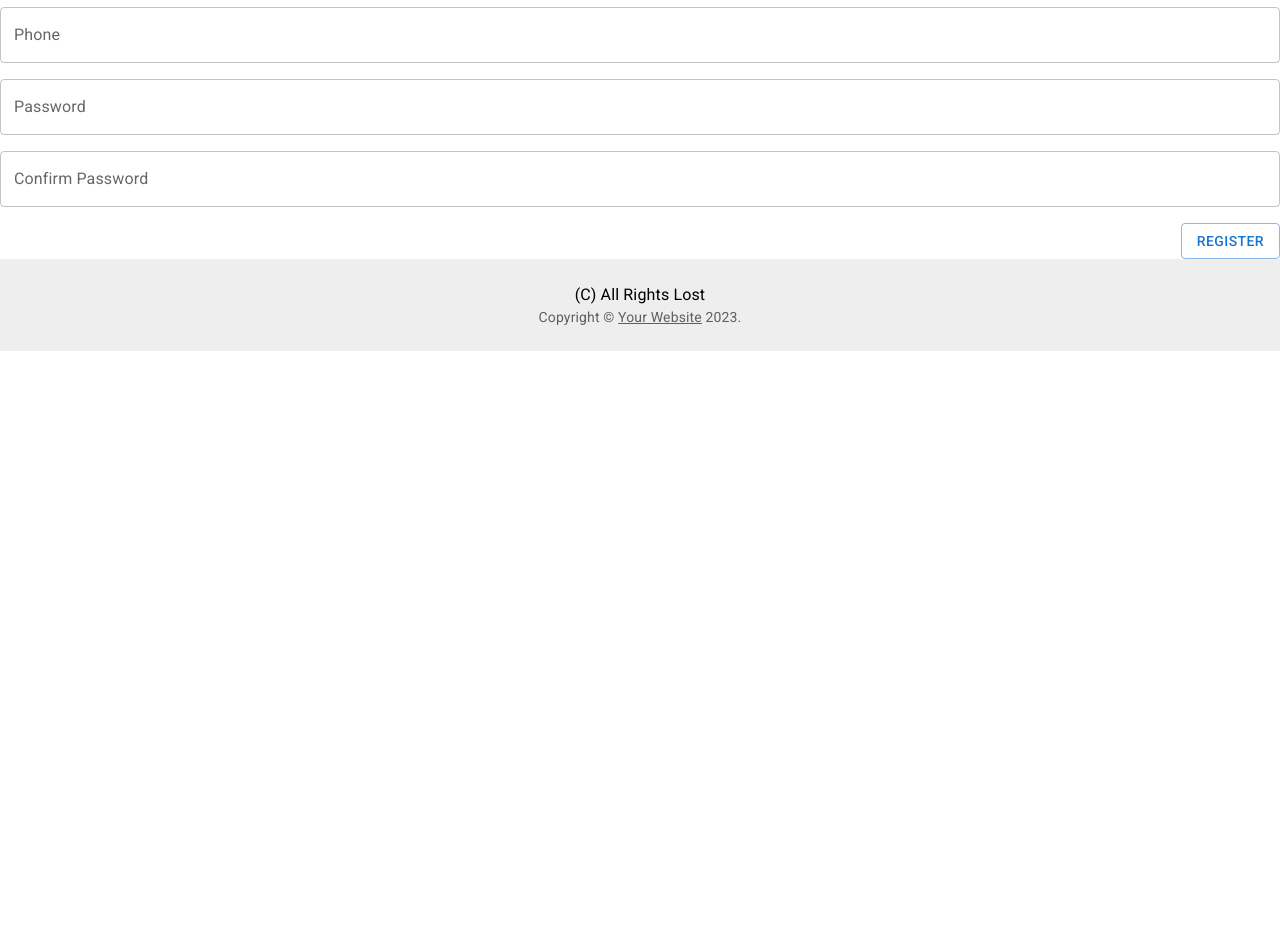
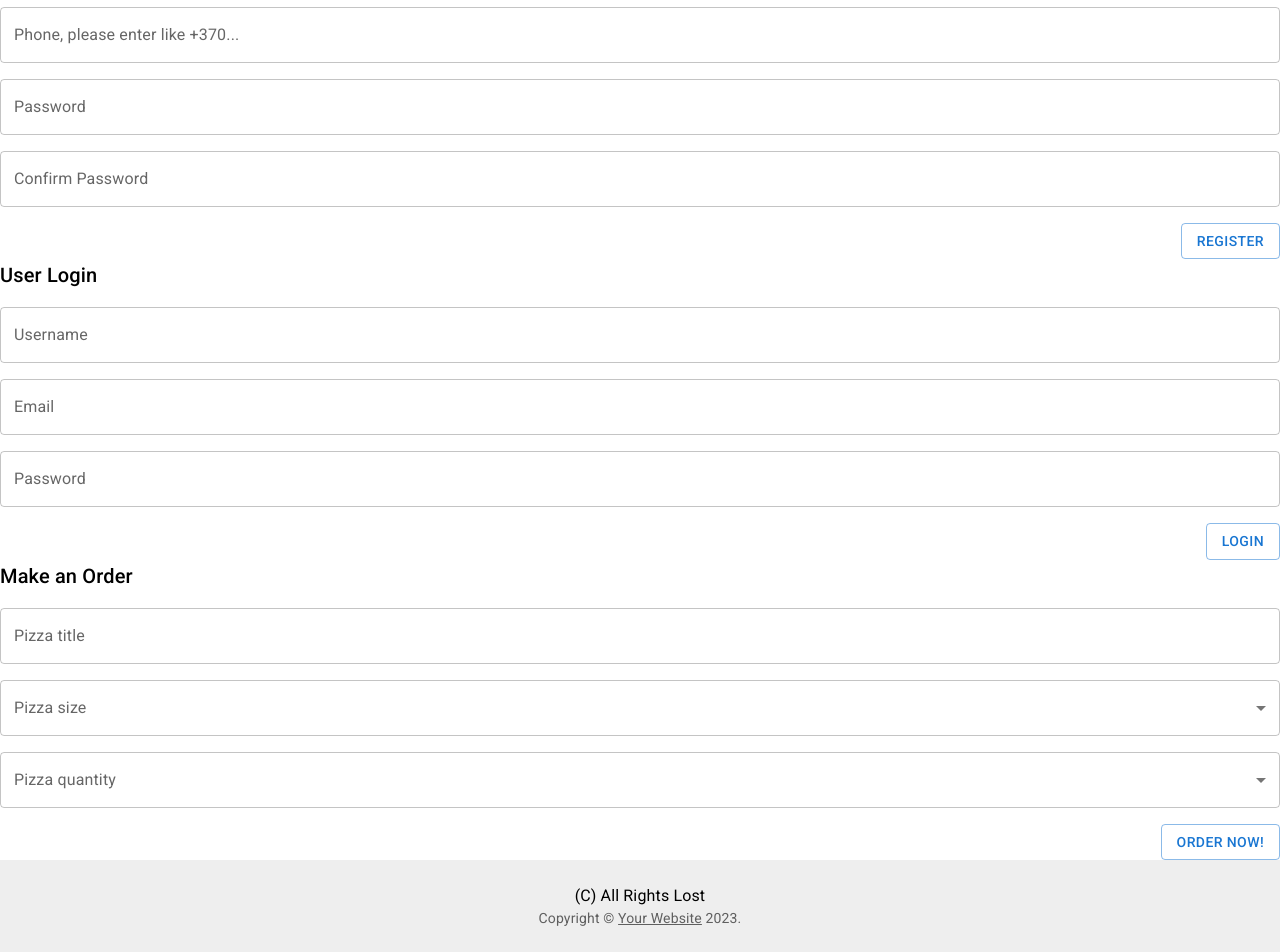
Before and after one commit to gamblerLt/pizza-3, a React (Create React App) app in the folder pizza-ui/: page / in a window 1280 px wide. Shown: the part 727-1679 px from the top of the page. Before the commit the page ends 1078 px from the top, so only its background shows below. Built offline with nearby package versions, Linux system fonts and the light colour scheme.

Commit message:
Forms are done

```diff
--- a/pizza-ui/src/components/content/Content.js
+++ b/pizza-ui/src/components/content/Content.js
@@ -1,6 +1,8 @@
 import {Container} from "@mui/material";
 import Pizza from "../forms/Pizza";
-import User from "../forms/User";
+import UserRegistration from "../forms/UserRegistration";
+import UserLogin from "../forms/UserLogin";
+import Order from "../forms/Order";
 
 const Content = () => {
 
@@ -15,7 +17,9 @@ const Content = () => {
                        }}>
 
                <Pizza/>
-                <User/>
+                <UserRegistration/>
+                <UserLogin/>
+                <Order/>
 
 
             </Container>
--- a/pizza-ui/src/components/forms/FormTextInput.js
+++ b/pizza-ui/src/components/forms/FormTextInput.js
@@ -9,7 +9,7 @@ const FormTextInput = ({error, name, label = 'Type something here', type = 'text
                label={label}
                variant="outlined"
                error={error}
-        type={type}
+               type={type}
         />
         <ErrorMessage name={name}
                       component={FormHelperText}/>
--- a/pizza-ui/src/components/forms/Order.js
+++ b/pizza-ui/src/components/forms/Order.js
@@ -0,0 +1,83 @@
+import {Formik, Form, Field} from 'formik';
+import {Stack, Typography, CircularProgress, Button, FormControl, InputLabel, Select, MenuItem} from "@mui/material";
+import * as Yup from 'yup';
+import FormTextInput from "./FormTextInput";
+
+const orderValidationSchema = Yup.object().shape(
+    {
+    name: Yup.string()
+    .required('Pizza title is required'),
+    size: Yup.string()
+    .required('Pizza size is required'),
+    quantity: Yup.number()
+    .required('Quantity is required')
+}
+)
+const Order = () => (
+    <Formik initialValues={{
+        name: '',
+        size: '',
+        quantity: ''
+    }}
+
+    onSubmit={(values, helpers) => {
+        console.log('values', values);
+        console.log('helper', helpers);
+
+        setTimeout(() => {
+            helpers.setSubmitting(false);
+            helpers.resetForm();
+        }, 5000);
+    }}
+            validationSchema={orderValidationSchema}
+            >
+        {props => (
+            <Form>
+                <Stack spacing={2} direction="column">
+
+                    <Typography variant="h6" component="h6">Make an Order</Typography>
+
+                   {<FormTextInput error={props.touched.name && !!props.errors.name} name="name" label="Pizza title"/>}
+
+                    <FormControl error={props.touched.size && !!props.errors.size} fullWidth>
+                        <InputLabel id="size-label">Pizza size</InputLabel>
+                        <Field
+                            as={Select}
+                            labelId="size-label"
+                            id="size"
+                            name="size"
+                        >
+                            <MenuItem value="L">L</MenuItem>
+                            <MenuItem value="XL">XL</MenuItem>
+                        </Field>
+                    </FormControl>
+                   {/* <FormTextInput error={props.touched.quantity && !!props.errors.quantity} name="quantity" label="Pizza quantity"/>*/}
+                    <FormControl error={props.touched.quantity && !!props.errors.quantity} fullWidth>
+                        <InputLabel id="quantity-label">Pizza quantity</InputLabel>
+                        <Field
+                            as={Select}
+                            labelId="quantity-label"
+                            id="quantity"
+                            name="quantity"
+                        >
+                            <MenuItem value="1">1</MenuItem>
+                            <MenuItem value="2">2</MenuItem>
+                            <MenuItem value="3">3</MenuItem>
+                            <MenuItem value="4">4</MenuItem>
+                            <MenuItem value="5">5</MenuItem>
+                        </Field>
+                    </FormControl>
+
+                </Stack>
+                <Typography sx={{textAlign: 'right', mt: 2}}>
+                    {
+                        props.isSubmitting ? <CircularProgress/> : <Button variant="outlined" type="submit">Order now!</Button>
+                    }
+                </Typography>
+            </Form>
+        )}
+
+
+    </Formik>
+)
+export default Order;
--- a/pizza-ui/src/components/forms/Pizza.js
+++ b/pizza-ui/src/components/forms/Pizza.js
@@ -1,16 +1,16 @@
-import {Form, Formik} from "formik";
-import {Button, CircularProgress, FormControl, FormHelperText, Stack, Typography} from "@mui/material";
+import { Formik, Form, Field } from 'formik';
+import { Stack, Typography, CircularProgress, Button, FormControl, InputLabel, Select, MenuItem } from '@mui/material';
 import * as Yup from 'yup';
 import FormTextInput from "./FormTextInput";
 
 const pizzaValidationSchema = Yup.object().shape(
     {
         name: Yup.string()
-            .min(5, 'Name must be more then 5 symbols')
-            .max(10, 'Name must be less then 10 symbols')
-            .required('Name is required'),
+            .min(5, 'Pizza title must be more then 5 symbols')
+            .max(10, 'Pizza title must be less then 20 symbols')
+            .required('Pizza title is required'),
         size: Yup.string()
-            .required('Size is required'),
+            .required('Pizza size is required'),
         description: Yup.string()
             .required('Description is required'),
         quantity: Yup.number()
@@ -54,9 +54,22 @@ const Pizza = () => (
                     <FormTextInput error={props.touched.name && !!props.errors.name}
                                    name="name"
                                    label="Pizza title"/>
-                    <FormTextInput error={props.touched.size && !!props.errors.size}
+                   {/* <FormTextInput error={props.touched.size && !!props.errors.size}
                                    name="size"
-                                   label="Pizza size"/>
+                                   label="Pizza size"/>*/}
+                    <FormControl error={props.touched.size && !!props.errors.size} fullWidth>
+                        <InputLabel id="size-label">Pizza size</InputLabel>
+                        <Field
+                            as={Select}
+                            labelId="size-label"
+                            id="size"
+                            name="size"
+                        >
+                            <MenuItem value="L">L</MenuItem>
+                            <MenuItem value="XL">XL</MenuItem>
+                        </Field>
+                    </FormControl>
+
                     <FormTextInput error={props.touched.description && !!props.errors.description}
                                    name="description"
                                    label="Pizza description"/>
--- /dev/null
+++ b/pizza-ui/src/components/forms/UserLogin.js
@@ -0,0 +1,57 @@
+import React from "react";
+import {Form, Formik} from "formik";
+import * as Yup from "yup";
+import {Button, CircularProgress, FormControl, FormHelperText, Stack, Typography} from "@mui/material";
+import FormTextInput from "./FormTextInput";
+
+const loginValidationSchema = Yup.object().shape({
+    username: Yup.string()
+        .min(5, 'Username must be more than 5 symbols')
+        .max(10, 'Username must be les than 10 symbols')
+        .required('Username is required'),
+    email: Yup.string()
+        .email('Invalid email')
+        .required('Email is required'),
+    password: Yup.string()
+        .required('Password is required')
+
+});
+
+const UserLogin = () => (
+    <Formik
+        initialValues={{
+            username: '',
+            email: '',
+            password: ''
+        }}
+
+
+        onSubmit={(values, helpers) => {
+            console.log('values', values);
+            console.log('helper', helpers);
+
+            setTimeout(() => {
+                helpers.setSubmitting(false);
+                helpers.resetForm();
+            }, 5000);
+        }}
+        validationSchema={loginValidationSchema}>
+
+        {props => (
+            <Form>
+                <Stack spacing={2} direction="column">
+                   <Typography variant="h6" component="h6">User Login</Typography>
+                    <FormTextInput error={props.touched.username && !!props.errors.username} name="username" label="Username"/>
+                    <FormTextInput error={props.touched.email && !!props.errors.email} name="email" label="Email" />
+                    <FormTextInput error={props.touched.password && !!props.errors.password} name="password"
+                                   label="Password"/>
+                </Stack>
+                <Typography sx={{ textAlign: 'right', mt: 2 }}>
+                    {props.isSubmitting ? <CircularProgress /> : <Button variant="outlined" type="submit">Login</Button>}
+                </Typography>
+            </Form>
+        )}
+    </Formik>
+
+);
+export default UserLogin;
--- a/pizza-ui/src/components/forms/User.js
+++ b/pizza-ui/src/components/forms/UserRegistration.js
@@ -5,15 +5,25 @@ import * as Yup from 'yup';
 import FormTextInput from "./FormTextInput";
 
 const userValidationSchema = Yup.object().shape({
-    username: Yup.string().required('Username is required'),
-    email: Yup.string().email('Invalid email').required('Email is required'),
-    phone: Yup.string().required('Phone number is required'),
-    password: Yup.string().required('Password is required'),
+    username: Yup.string()
+        .min(5, 'Username must be more than 5 symbols')
+        .max(10, 'Username must be less than 10 symbols')
+        .required('Username is required'),
+    email: Yup.string().email('Invalid email')
+        .required('Email is required'),
+    phone: Yup.string()
+        .matches(/^\+?\d{1,4}\d{5,}$/, 'Invalid phone number')
+        .min(5, 'Phone number must be longer than 5 digits')
+        .required('Phone number is required'),
+    password: Yup.string()
+        .min(5, 'Username must be more than 5 symbols')
+        .max(10, 'Username must be less than 10 symbols')
+        .required('Password is required'),
     passwordConfirmation: Yup.string()
         .oneOf([Yup.ref('password'), null], 'Passwords must match')
 });
 
-const User = () => (
+const UserRegistration = () => (
     <Formik
         initialValues={{
             username: '',
@@ -39,7 +49,7 @@ const User = () => (
                     <Typography variant="h6" component="h6">User Registration</Typography>
                     <FormTextInput error={props.touched.username && !!props.errors.username} name="username" label="Username" />
                     <FormTextInput error={props.touched.email && !!props.errors.email} name="email" label="Email" />
-                    <FormTextInput error={props.touched.phone && !!props.errors.phone} name="phone" label="Phone" />
+                    <FormTextInput error={props.touched.phone && !!props.errors.phone} name="phone" label="Phone, please enter like +370..." />
                     <FormTextInput error={props.touched.password && !!props.errors.password} name="password" label="Password" />
                     <FormTextInput
                         error={props.touched.passwordConfirmation && !!props.errors.passwordConfirmation}
@@ -55,4 +65,4 @@ const User = () => (
     </Formik>
 );
 
-export default User;
+export default UserRegistration;
```
Also changed, not shown: pizza-ui/public/robots.txt, 1 other file (tests, documents, lock files or other folders).
